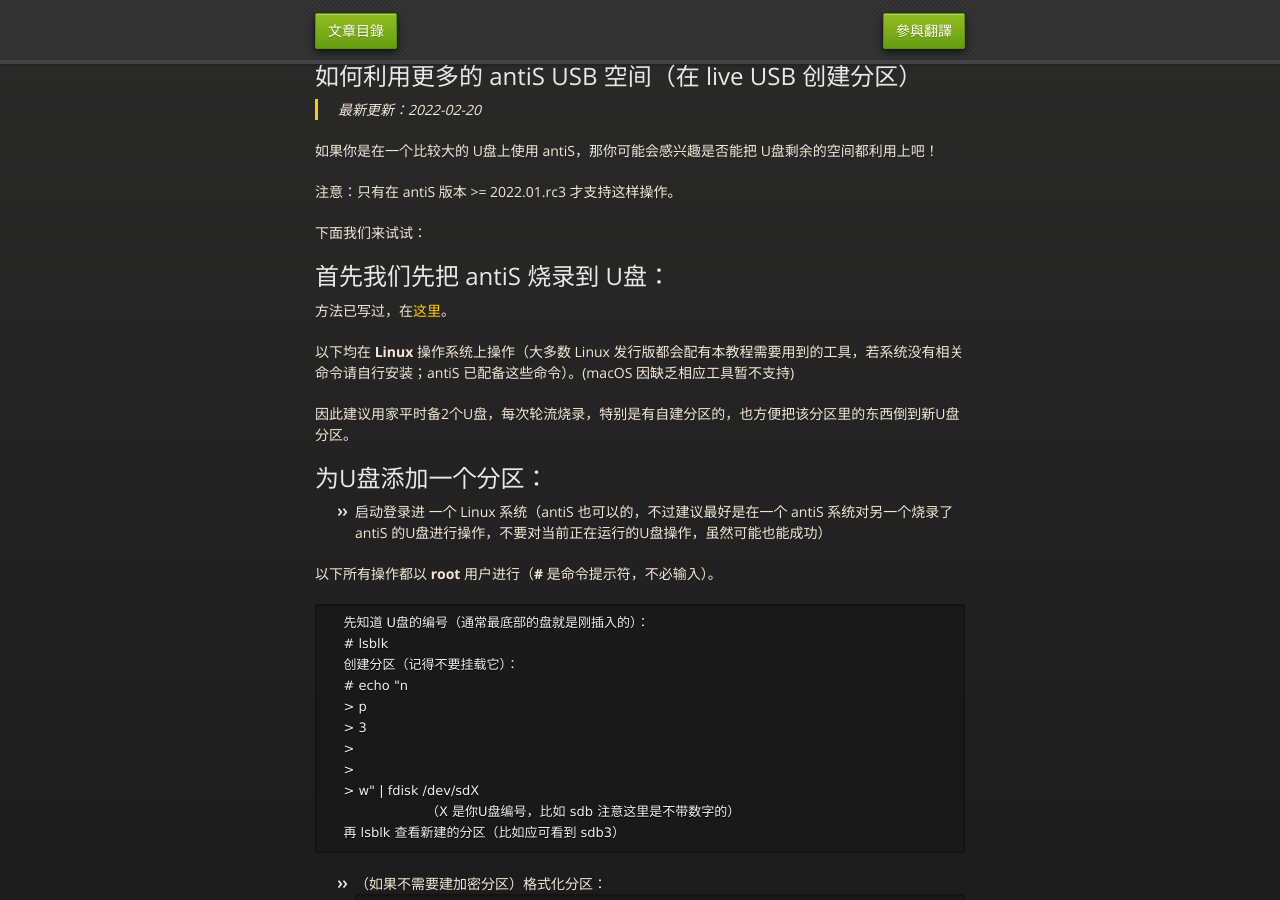
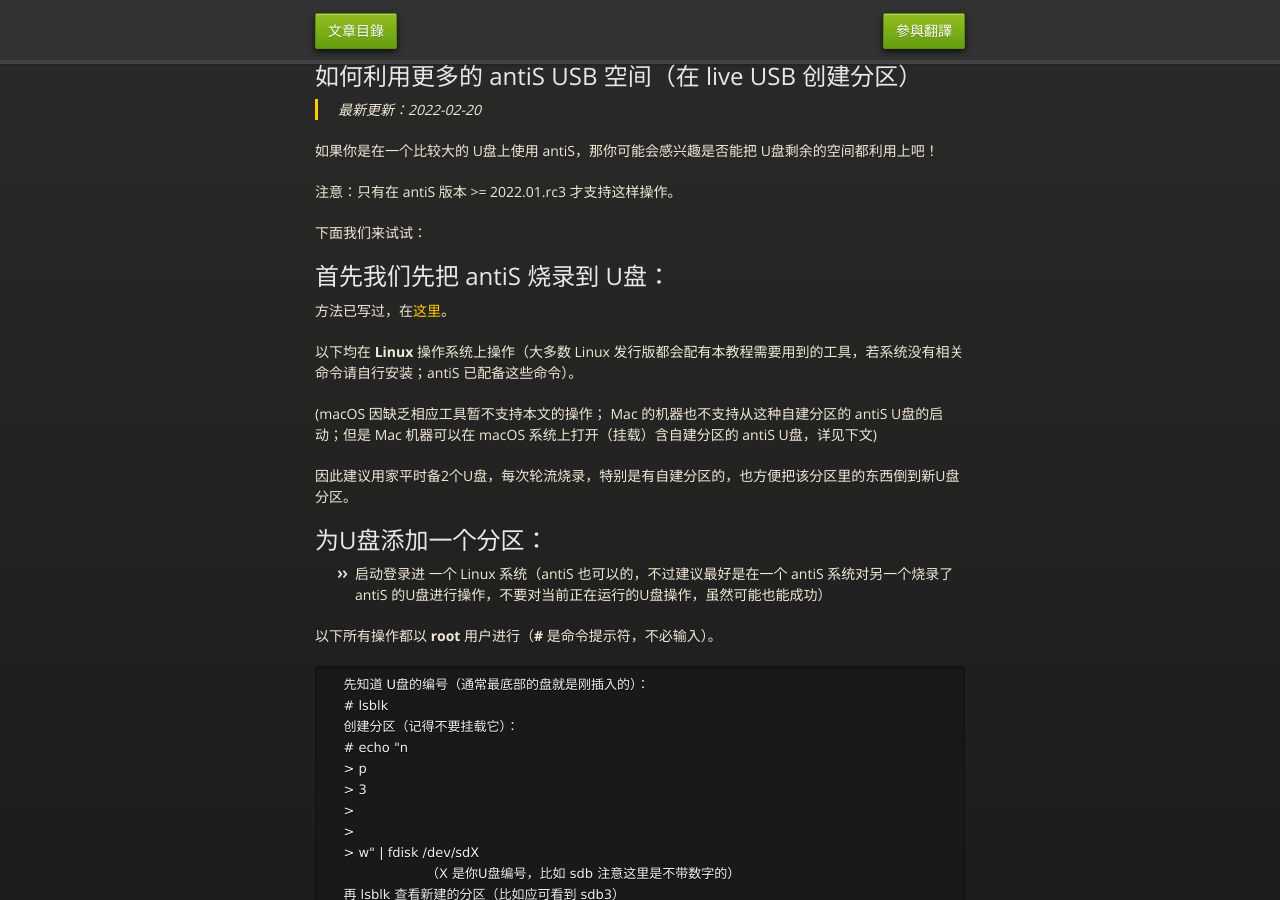
Before and after one commit to mdrights/os-observe, a Jekyll site: the page built from _posts/2020-07-02-make-use-of-space-antis-live-usb.md, in a window 1280 px wide and 900 px high. Built offline with Jekyll 4.4.1, drawn with Linux system fonts in a browser that asks for light colours.

Commit message:
refine _posts/2020-07-02-make-use-of-space-antis-live-usb.md

```diff
--- a/_posts/2020-07-02-make-use-of-space-antis-live-usb.md
+++ b/_posts/2020-07-02-make-use-of-space-antis-live-usb.md
@@ -18,7 +18,9 @@
 
 方法已写过，在[这里](https://github.com/mdrights/liveslak#installation)。
 
-以下均在 **Linux 操作系统**上操作（大多数 Linux 发行版都会配有本教程需要用到的工具，若系统没有相关命令请自行安装；antiS 已配备这些命令）。(macOS 因缺乏相应工具暂不支持)
+以下均在 **Linux 操作系统**上操作（大多数 Linux 发行版都会配有本教程需要用到的工具，若系统没有相关命令请自行安装；antiS 已配备这些命令）。
+
+(macOS 因缺乏相应工具暂不支持本文的操作； Mac 的机器也不支持从这种自建分区的 antiS U盘的启动；但是 Mac 机器可以在 macOS 系统上打开（挂载）含自建分区的 antiS U盘，详见下文)
 
 因此建议用家平时备2个U盘，每次轮流烧录，特别是有自建分区的，也方便把该分区里的东西倒到新U盘分区。
 
```
